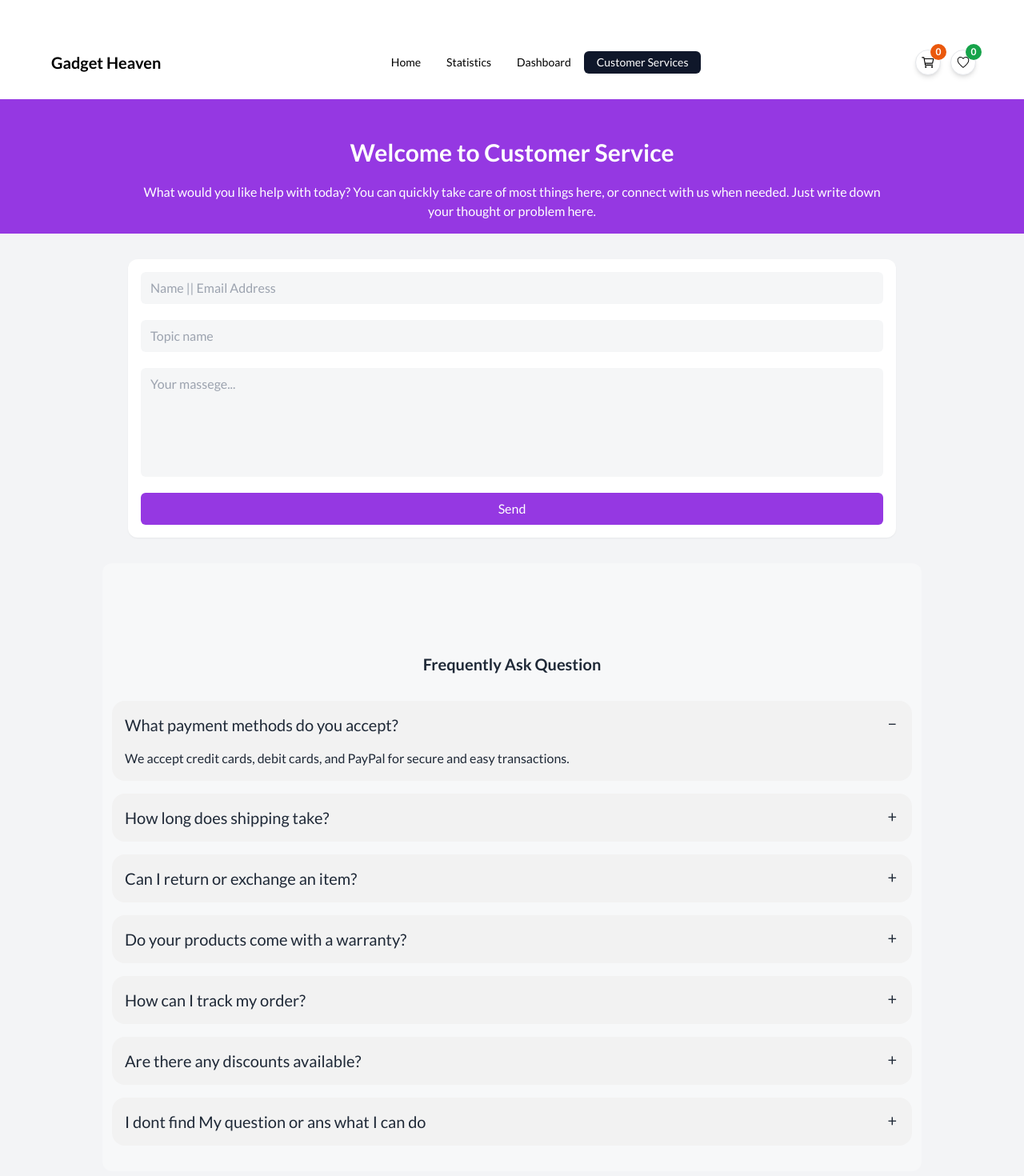
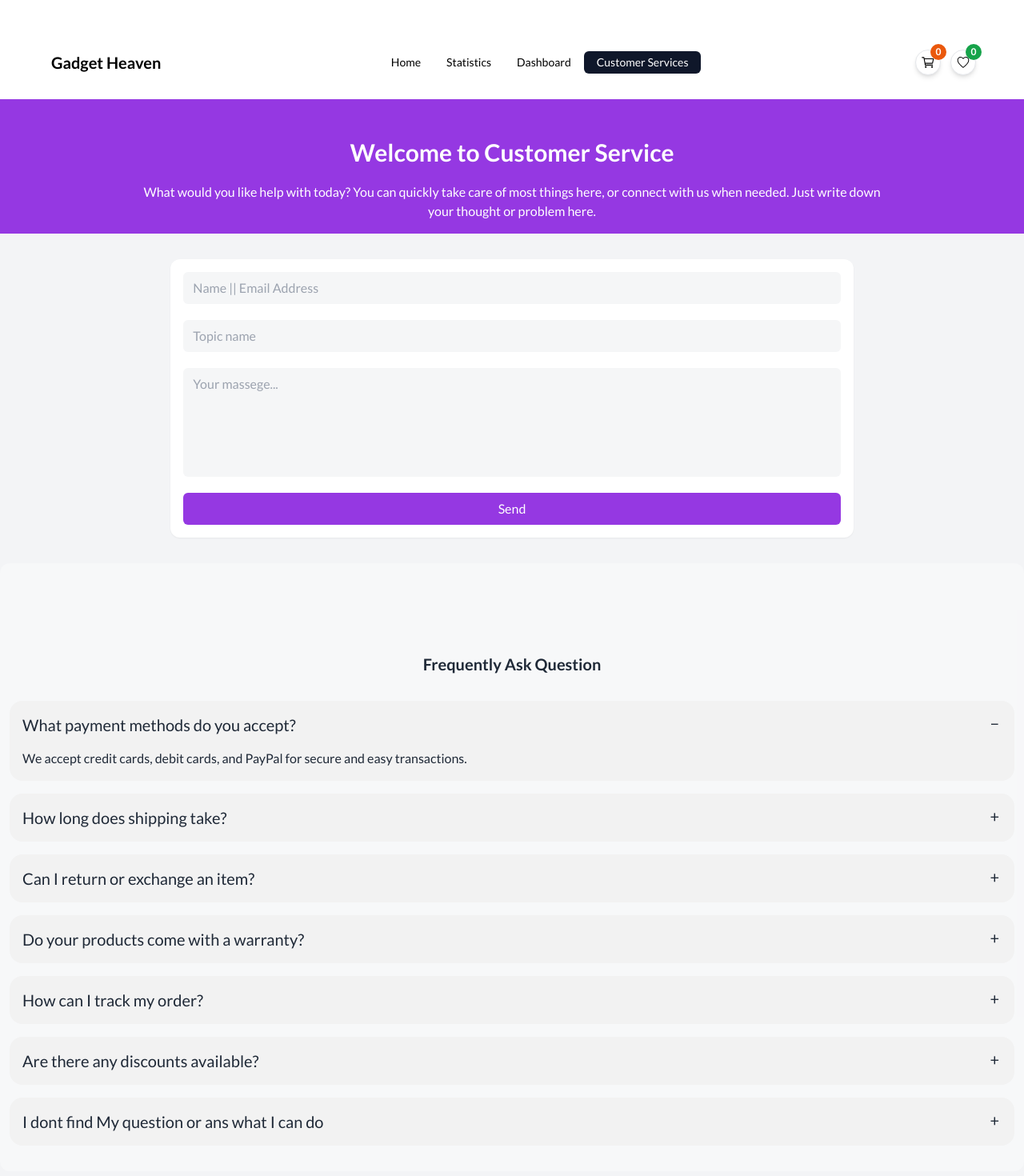
Before and after one commit to programming-hero-web-course-4/b10a8-gadget-heaven-xubayers, a React (Vite) app: page /customer-services in a window 1280 px wide. Shown: the top 1470 px of the page at 80% size. Built offline with nearby package versions, Linux system fonts and the light colour scheme.

Commit message:
updata repo

```diff
--- a/src/components/ExploreAllGadget.jsx
+++ b/src/components/ExploreAllGadget.jsx
@@ -3,7 +3,7 @@ import Sidebar from "./Sidebar";
 
 const ExploreAllGadget = () => {
   return (
-    <div className="min-h-screen bg-gray-100 p-8 xl:mt-48 lg:mt-56 md:mt-56 mt-48">
+    <div className="min-h-screen bg-gray-100 container mx-auto p-8 xl:mt-48 lg:mt-56 md:mt-56 mt-48">
       <h1 className="text-2xl font-bold text-center mb-8">
         Explore Cutting-Edge Gadgets
       </h1>
--- a/src/pages/CustomerServices.jsx
+++ b/src/pages/CustomerServices.jsx
@@ -28,9 +28,10 @@ export default function CustomerServices() {
           </div>
         </div>
       </div>
+      <div className="container mx-auto">
         <div className="mt-6">
           <form
-          className="flex flex-col my-8 md:w-9/12 bg-white p-4 rounded-xl mx-auto gap-5 shadow-sm"
+            className="flex flex-col my-8 lg:w-8/12  md:w-9/12 bg-white p-4 rounded-xl mx-auto gap-5 shadow-sm"
             onSubmit={submitHandler}
           >
             <input
@@ -75,7 +76,7 @@ export default function CustomerServices() {
             </div>
           </dialog>
         </div>
-      <div className="w-4/5 mb-6 mx-auto px-3 bg-white/30 rounded-xl py-8 space-y-4">
+        <div className=" mb-6 mx-auto px-3 bg-white/30 rounded-xl py-8 space-y-4">
           <h2 className="mx-auto text-xl font-bold text-center mt-20 mb-8">
             Frequently Ask Question
           </h2>
@@ -125,8 +126,8 @@ export default function CustomerServices() {
             </div>
             <div className="collapse-content">
               <p>
-              Most of our products come with a one-year manufacturers warranty.
-              Please refer to the product details for specifics.
+                Most of our products come with a one-year manufacturers
+                warranty. Please refer to the product details for specifics.
               </p>
             </div>
           </div>
@@ -138,8 +139,8 @@ export default function CustomerServices() {
             </div>
             <div className="collapse-content">
               <p>
-              After your order is shipped, we’ll send you a tracking number via
-              email so you can monitor its delivery status.
+                After your order is shipped, we’ll send you a tracking number
+                via email so you can monitor its delivery status.
               </p>
             </div>
           </div>
@@ -170,5 +171,6 @@ export default function CustomerServices() {
           </div>
         </div>
       </div>
+    </div>
   );
 }
```
Lines whose indentation alone changed are shown as unchanged.
